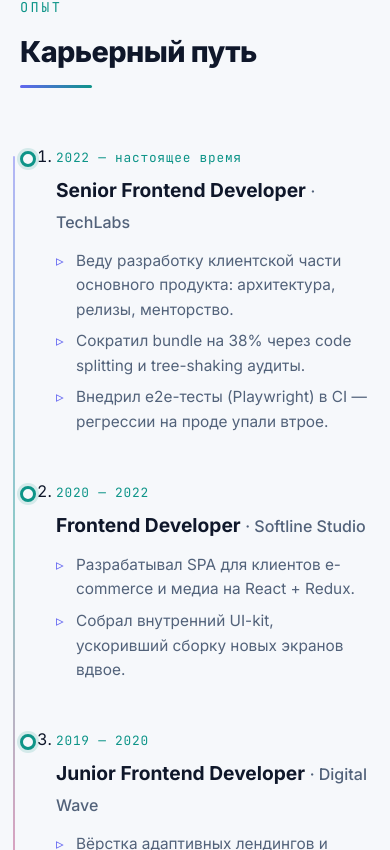
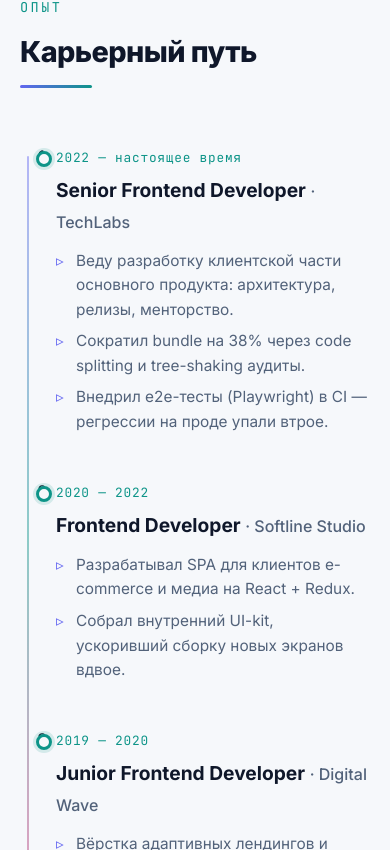
Before and after one commit to VictorKachin/mistral_dev-portfolio, a React (Vite) app: page / in a window 390 px wide. Shown: the part 5854-6704 px from the top of the page. Built offline with nearby package versions, Linux system fonts and the light colour scheme.

Commit message:
Restore rail through dot centers, shift markers right on small screens

```diff
--- a/src/components/Experience/Experience.module.css
+++ b/src/components/Experience/Experience.module.css
@@ -9,7 +9,7 @@
   position: absolute;
   top: 12px;
   bottom: 12px;
-  left: -7px;
+  left: 7px;
   width: 2px;
   background: linear-gradient(
     to bottom,
@@ -99,6 +99,6 @@
   }
 
   .dot {
-    left: -36px;
+    left: -20px;
   }
 }
```
